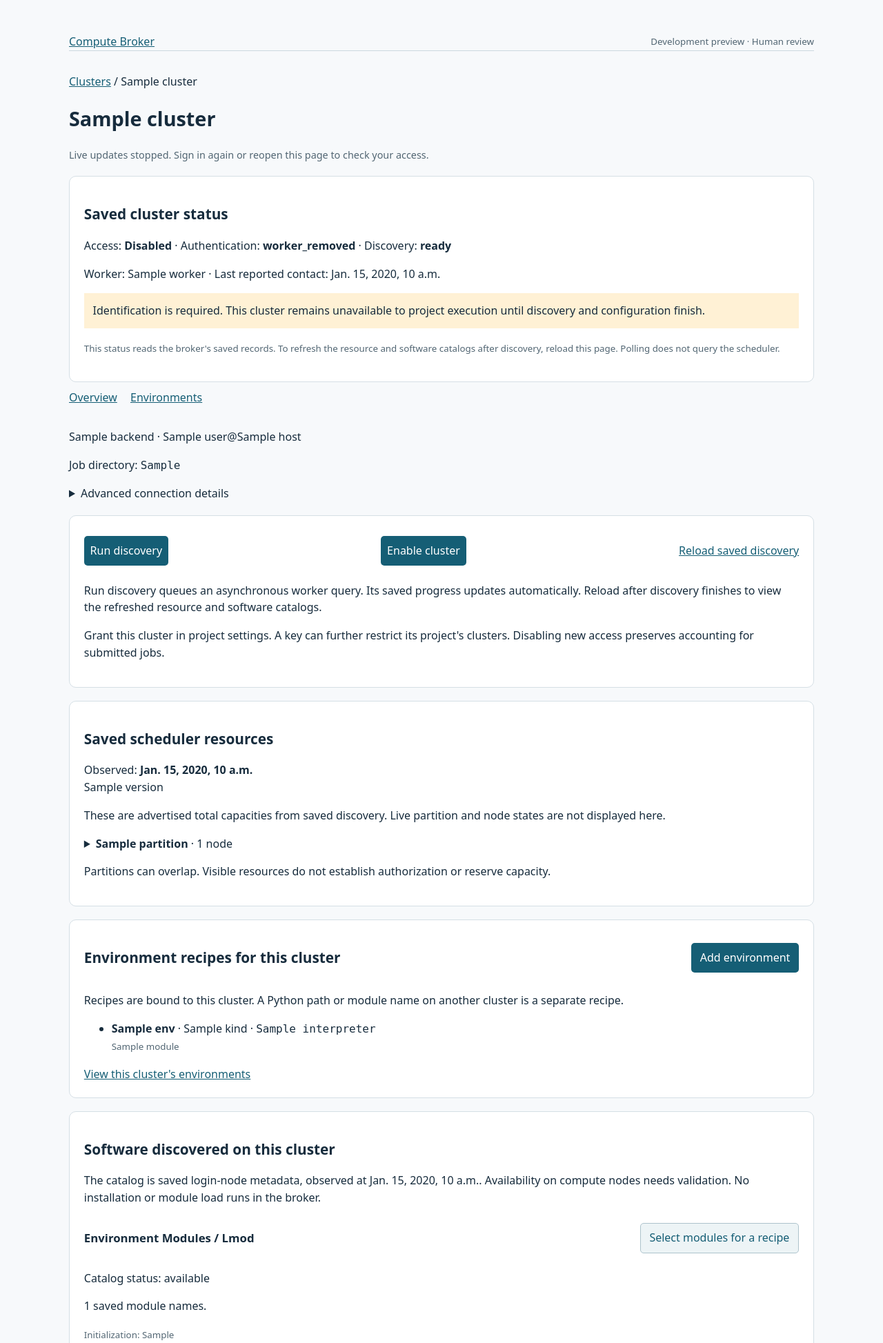
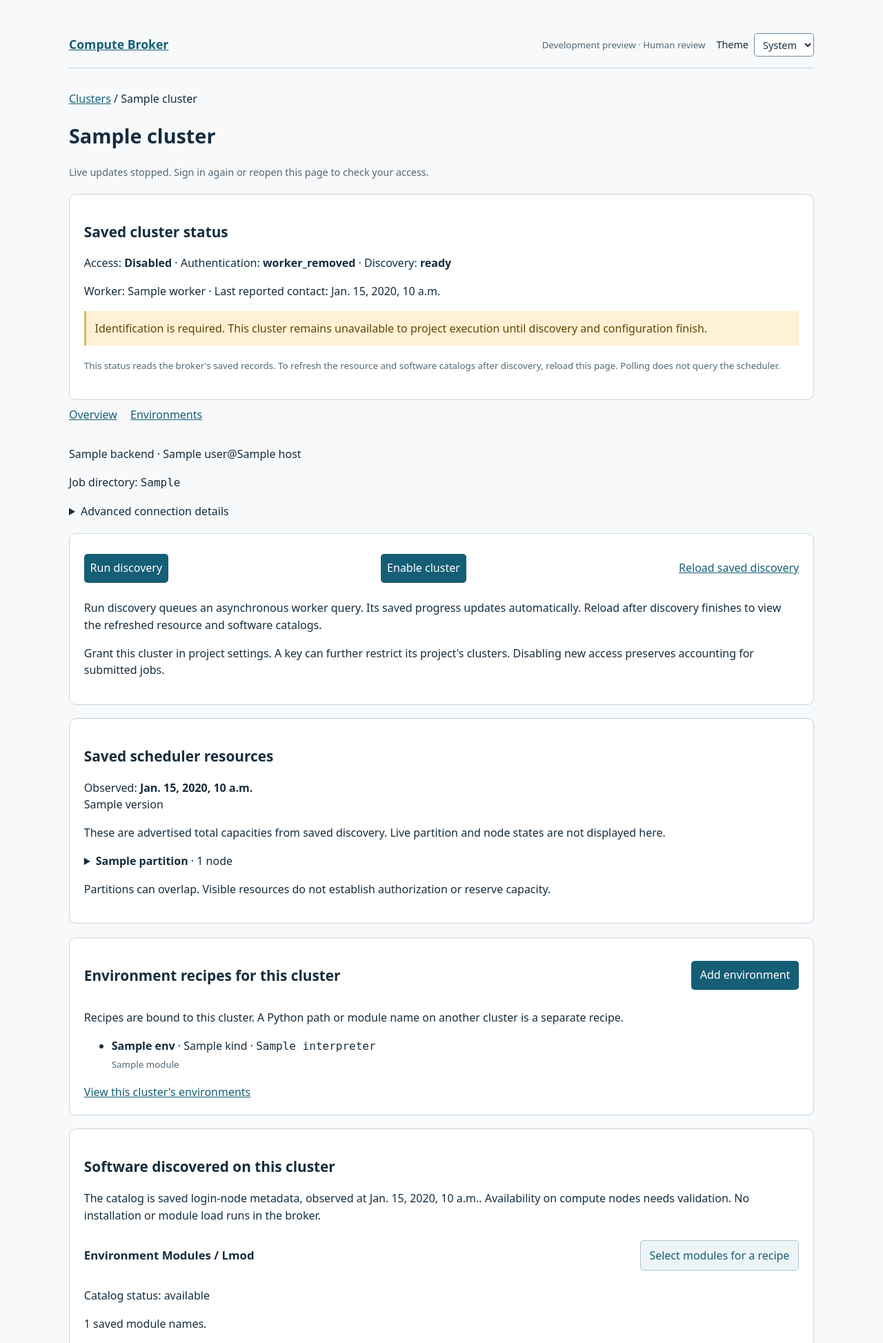
Before and after one commit to schmitfe/compute-relay, a Django app: template src/compute_broker/control/templates/broker/cluster_detail.html in a window 1280 px wide. Shown: the top 1947 px of the page at 69% size. Run offline with Django 3.2, Linux system fonts and the light colour scheme; the template is opened without the code that fills it: most values are stand-ins (such as "Sample title", 1, 10 or a date in 2020).

Commit message:
Add persistent system, light and dark portal themes

```diff
--- a/src/compute_broker/control/templates/broker/base.html
+++ b/src/compute_broker/control/templates/broker/base.html
@@ -1,40 +1,7 @@
-<!doctype html><html lang="en"><head><meta charset="utf-8"><meta name="viewport" content="width=device-width,initial-scale=1"><title>Compute Broker</title>
-<style>body{font:16px/1.55 system-ui,sans-serif;max-width:1080px;margin:3rem auto;padding:0 1.4rem;color:#172c3d;background:#f7f9fb}a{color:#155e75}header{display:flex;justify-content:space-between;align-items:center;border-bottom:1px solid #ccd8df;margin-bottom:2rem}h1{font-size:1.8rem}h2{font-size:1.3rem}article,section{background:white;border:1px solid #d5dfe5;border-radius:10px;padding:1.3rem;margin:1.2rem 0}pre{background:#122330;color:#e6f2f5;white-space:pre-wrap;overflow-wrap:anywhere;padding:1rem;border-radius:6px;font-size:.85rem}code{overflow-wrap:anywhere}label{display:block;margin:.7rem 0}input,textarea,button{font:inherit;padding:.55rem;border:1px solid #a0b1bd;border-radius:5px}textarea{display:block;width:90%;min-height:5rem}button{cursor:pointer;background:#155e75;color:white;border:0;margin:.5rem .5rem .5rem 0}button.reject{background:#943d33}.notice{background:#fff1d5;padding:.8rem}.error{color:#943d33}small{color:#526673}table{width:100%;text-align:left;border-collapse:collapse}td,th{padding:.5rem;border-bottom:1px solid #d5dfe5}</style></head><body>
-<header><a href="/">Compute Broker</a><small>Development preview · {% if user.is_authenticated %}{{ user.get_full_name|default:user.username }}{% else %}Human review{% endif %}</small></header>
+<!doctype html><html lang="en"><head><meta charset="utf-8"><meta name="viewport" content="width=device-width,initial-scale=1"><meta name="color-scheme" content="light dark"><title>Compute Broker</title>
+{% include "broker/portal_theme_script.html" %}
+{% include "broker/portal_styles.html" %}
+</head><body>
+<header><a class="portal-brand" href="/">Compute Broker</a><div class="header-controls"><small class="header-identity">Development preview · {% if user.is_authenticated %}{{ user.get_full_name|default:user.username }}{% else %}Human review{% endif %}</small><div class="theme-picker" id="portal-theme-picker" hidden><label for="portal-theme">Theme</label><select id="portal-theme"><option value="system">System</option><option value="light">Light</option><option value="dark">Dark</option></select></div><noscript><small>Theme follows your system setting.</small></noscript></div></header>
 {% load broker_extensions %}{% if user.is_authenticated %}<nav><a href="/">Projects &amp; jobs</a> <a href="/clusters/">Clusters</a> <a href="/projects/new/">New project</a>{% extension_navigation as extension_links %}{% for link in extension_links %}<a href="{{ link.url }}">{{ link.label }}</a>{% endfor %}</nav>{% endif %}
-<style>nav{display:flex;gap:1.2rem;flex-wrap:wrap;margin:-.6rem 0 2rem}.row{display:flex;align-items:center;justify-content:space-between;gap:1rem;flex-wrap:wrap}.button{display:inline-block;background:#155e75;color:white;border-radius:5px;padding:.55rem .8rem;text-decoration:none}.helptext{display:block;color:#526673;font-size:.9rem}.errorlist{color:#943d33}select{font:inherit;padding:.55rem;border:1px solid #a0b1bd;border-radius:5px;max-width:100%}.badge{background:#e1eaf0;border-radius:4px;padding:.15rem .4rem}td form{display:inline-block}input[type=checkbox]{width:1rem;height:1rem}section form>p{margin:1.3rem 0}section form label{font-weight:500}input:not([type=hidden]):not([type=checkbox]),select{max-width:100%;box-sizing:border-box}h3{font-size:1.05rem}</style>
-<style>
-.table-scroll{max-width:100%;overflow-x:auto}
-.catalog-scroll{max-height:26rem;overflow:auto;margin:1rem 0}
-.catalog-scroll [hidden]{display:none!important}
-.catalog-scroll td{overflow-wrap:anywhere;vertical-align:top}
-.module-picker{border:1px solid #d5dfe5;border-radius:6px;padding:1rem;margin:1rem 0}
-.module-picker label{font-weight:400}
-.job-table{min-width:48rem}
-.job-table td,.job-table th{vertical-align:top;overflow-wrap:anywhere}
-.key-table{table-layout:fixed;min-width:40rem}
-.key-table td,.key-table th{vertical-align:top;overflow-wrap:anywhere}
-.key-table th:first-child{width:27%}
-.key-table th:nth-child(2){width:28%}
-.key-table th:nth-child(3){width:20%}
-.key-table th:last-child{width:25%}
-.key-actions{display:flex;flex-direction:column;align-items:stretch;gap:.55rem;max-width:13rem;min-width:0}
-.key-actions form{display:block;margin:0;min-width:0}
-.key-actions button,.key-actions .button{display:block;box-sizing:border-box;width:100%;margin:0;text-align:center;white-space:normal;overflow-wrap:normal;line-height:1.4}
-.button.secondary{background:#edf4f6;color:#155e75;border:1px solid #adc3cc}
-</style>
-<style>
-.form-field{margin:1.3rem 0;max-width:42rem}
-.form-field>label{margin:0 0 .35rem;font-weight:600}
-.form-field>input:not([type=checkbox]),.form-field>select,.form-field>textarea{display:block;width:100%;box-sizing:border-box}
-.form-field .errorlist{list-style:none;padding:0;margin:.35rem 0;color:#943d33;font-weight:500}
-.form-field .helptext{margin:.35rem 0 0}
-.form-field [aria-invalid=true]{border:2px solid #943d33}
-.validation-summary{border-left:4px solid #943d33;padding:.8rem 1rem;background:#fff4f2}
-.validation-summary a{color:#943d33}
-.attempt-diagnostics dl{display:grid;grid-template-columns:minmax(10rem,1fr) minmax(0,3fr);gap:.35rem 1rem}
-.attempt-diagnostics dt{font-weight:600}
-.attempt-diagnostics dd{margin:0;overflow-wrap:anywhere}
-@media(max-width:620px){.attempt-diagnostics dl{display:block}.attempt-diagnostics dd{margin:0 0 .7rem}}
-</style>
 {% block content %}{% endblock %}{% include "broker/live_updates_script.html" %}</body></html>
--- /dev/null
+++ b/src/compute_broker/control/templates/broker/portal_styles.html
@@ -0,0 +1,91 @@
+<style>
+:root{
+  color-scheme:light;
+  --page-bg:#f7f9fb;--surface-bg:#ffffff;--text:#172c3d;--muted:#526673;
+  --border:#c8d5df;--control-bg:#ffffff;--control-text:#172c3d;--control-border:#748b99;
+  --link:#155e75;--button-bg:#155e75;--button-text:#ffffff;--button-hover:#104b5e;
+  --danger:#963c32;--danger-bg:#963c32;--danger-text:#ffffff;
+  --notice-bg:#fff1d5;--notice-text:#614506;--notice-border:#d8b867;--error-bg:#fff4f2;
+  --badge-bg:#e1eaf0;--secondary-bg:#edf4f6;--secondary-border:#adc3cc;--focus:#147d92;
+  --code-bg:#122330;--code-text:#e6f2f5;--placeholder:#617482;--disabled-bg:#e7edf1;--disabled-text:#556772;
+}
+:root[data-theme="dark"]{
+  color-scheme:dark;
+  --page-bg:#101820;--surface-bg:#18242f;--text:#e5edf3;--muted:#b0c1cf;
+  --border:#3d5263;--control-bg:#101c27;--control-text:#e5edf3;--control-border:#72889a;
+  --link:#83d8ed;--button-bg:#77c8dc;--button-text:#10232e;--button-hover:#a0e1ef;
+  --danger:#ffb4a8;--danger-bg:#7d3028;--danger-text:#fff1ed;
+  --notice-bg:#3e3017;--notice-text:#ffe3a3;--notice-border:#8f7139;--error-bg:#3c211f;
+  --badge-bg:#304858;--secondary-bg:#223743;--secondary-border:#668293;--focus:#8ddffa;
+  --code-bg:#0a1118;--code-text:#d7edf4;--placeholder:#a8bbc9;--disabled-bg:#263744;--disabled-text:#9fb1be;
+}
+/* Follow the system when scripting is unavailable too. */
+@media(prefers-color-scheme:dark){:root:not([data-theme]){
+  color-scheme:dark;
+  --page-bg:#101820;--surface-bg:#18242f;--text:#e5edf3;--muted:#b0c1cf;
+  --border:#3d5263;--control-bg:#101c27;--control-text:#e5edf3;--control-border:#72889a;
+  --link:#83d8ed;--button-bg:#77c8dc;--button-text:#10232e;--button-hover:#a0e1ef;
+  --danger:#ffb4a8;--danger-bg:#7d3028;--danger-text:#fff1ed;
+  --notice-bg:#3e3017;--notice-text:#ffe3a3;--notice-border:#8f7139;--error-bg:#3c211f;
+  --badge-bg:#304858;--secondary-bg:#223743;--secondary-border:#668293;--focus:#8ddffa;
+  --code-bg:#0a1118;--code-text:#d7edf4;--placeholder:#a8bbc9;--disabled-bg:#263744;--disabled-text:#9fb1be;
+}}
+html{background:var(--page-bg)}
+body{font:16px/1.55 system-ui,sans-serif;max-width:1080px;margin:3rem auto;padding:0 1.4rem;color:var(--text);background:var(--page-bg)}
+a{color:var(--link)}
+header{display:flex;justify-content:space-between;align-items:center;flex-wrap:wrap;gap:1rem;border-bottom:1px solid var(--border);margin-bottom:2rem;padding-bottom:1rem}
+.portal-brand{font-weight:650;font-size:1.1rem;flex:0 0 auto}
+.header-controls{display:flex;align-items:center;justify-content:flex-end;gap:.6rem 1rem;flex-wrap:wrap;margin-left:auto;min-width:0;max-width:100%}
+.header-identity{max-width:28rem;overflow-wrap:anywhere}
+.theme-picker{display:flex;align-items:center;gap:.5rem;margin:0;white-space:nowrap;font-size:.9rem}
+.theme-picker label{margin:0;font-weight:500}.theme-picker select{width:auto;padding:.35rem .5rem}
+[hidden]{display:none!important}
+h1{font-size:1.8rem}h2{font-size:1.3rem}h3{font-size:1.05rem}
+article,section{background:var(--surface-bg);border:1px solid var(--border);border-radius:10px;padding:1.3rem;margin:1.2rem 0}
+pre{background:var(--code-bg);color:var(--code-text);white-space:pre-wrap;overflow-wrap:anywhere;padding:1rem;border:1px solid var(--border);border-radius:6px;font-size:.85rem}
+code{overflow-wrap:anywhere}label{display:block;margin:.7rem 0}
+input,textarea,button,select{font:inherit;padding:.55rem;border:1px solid var(--control-border);border-radius:5px}
+input,textarea,select{color:var(--control-text);background:var(--control-bg)}
+input::placeholder,textarea::placeholder{color:var(--placeholder);opacity:1}
+textarea{display:block;width:90%;min-height:5rem}
+select{max-width:100%}option{color:var(--control-text);background:var(--control-bg)}
+input[type=checkbox],input[type=radio]{accent-color:var(--link)}input[type=checkbox]{width:1rem;height:1rem}
+button,.button{cursor:pointer;background:var(--button-bg);color:var(--button-text);border:0}
+button{margin:.5rem .5rem .5rem 0}.button{display:inline-block;border-radius:5px;padding:.55rem .8rem;text-decoration:none}
+button:hover,.button:hover{background:var(--button-hover)}
+button.reject{background:var(--danger-bg);color:var(--danger-text)}
+.button.secondary,button.secondary{background:var(--secondary-bg);color:var(--link);border:1px solid var(--secondary-border)}
+button:disabled,input:disabled,select:disabled,textarea:disabled{cursor:not-allowed;background:var(--disabled-bg);color:var(--disabled-text);border:1px solid var(--control-border)}
+a:focus-visible,button:focus-visible,input:focus-visible,textarea:focus-visible,select:focus-visible,summary:focus-visible{outline:3px solid var(--focus);outline-offset:3px}
+summary{cursor:pointer}fieldset{border:1px solid var(--border);border-radius:6px}
+.notice{background:var(--notice-bg);color:var(--notice-text);padding:.8rem;border-left:3px solid var(--notice-border)}.notice a{color:inherit}
+.error,.errorlist{color:var(--danger)}small,.helptext{color:var(--muted)}.helptext{display:block;font-size:.9rem}
+table{width:100%;text-align:left;border-collapse:collapse}td,th{padding:.5rem;border-bottom:1px solid var(--border)}td form{display:inline-block}
+nav{display:flex;gap:1.2rem;flex-wrap:wrap;margin:-.6rem 0 2rem}
+.row{display:flex;align-items:center;justify-content:space-between;gap:1rem;flex-wrap:wrap}
+.badge{background:var(--badge-bg);color:var(--text);border-radius:4px;padding:.15rem .4rem}
+section form>p{margin:1.3rem 0}section form label{font-weight:500}
+input:not([type=hidden]):not([type=checkbox]),select{max-width:100%;box-sizing:border-box}
+.table-scroll{max-width:100%;overflow-x:auto}.catalog-scroll{max-height:26rem;overflow:auto;margin:1rem 0}
+.catalog-scroll td{overflow-wrap:anywhere;vertical-align:top}
+.module-picker{border:1px solid var(--border);border-radius:6px;padding:1rem;margin:1rem 0}.module-picker label{font-weight:400}
+.job-table{min-width:48rem}.job-table td,.job-table th{vertical-align:top;overflow-wrap:anywhere}
+.key-table{table-layout:fixed;min-width:40rem}.key-table td,.key-table th{vertical-align:top;overflow-wrap:anywhere}
+.key-table th:first-child{width:27%}.key-table th:nth-child(2){width:28%}.key-table th:nth-child(3){width:20%}.key-table th:last-child{width:25%}
+.key-actions{display:flex;flex-direction:column;align-items:stretch;gap:.55rem;max-width:13rem;min-width:0}
+.key-actions form{display:block;margin:0;min-width:0}
+.key-actions button,.key-actions .button{display:block;box-sizing:border-box;width:100%;margin:0;text-align:center;white-space:normal;overflow-wrap:normal;line-height:1.4}
+.form-field{margin:1.3rem 0;max-width:42rem}.form-field>label{margin:0 0 .35rem;font-weight:600}
+.form-field>input:not([type=checkbox]),.form-field>select,.form-field>textarea{display:block;width:100%;box-sizing:border-box}
+.form-field .errorlist{list-style:none;padding:0;margin:.35rem 0;color:var(--danger);font-weight:500}
+.form-field .helptext{margin:.35rem 0 0}.form-field [aria-invalid=true]{border:2px solid var(--danger)}
+.validation-summary{border-left:4px solid var(--danger);padding:.8rem 1rem;background:var(--error-bg);color:var(--text)}.validation-summary a{color:var(--danger)}
+.attempt-diagnostics dl{display:grid;grid-template-columns:minmax(10rem,1fr) minmax(0,3fr);gap:.35rem 1rem}
+.attempt-diagnostics dt{font-weight:600}.attempt-diagnostics dd{margin:0;overflow-wrap:anywhere}
+::selection{background:var(--button-bg);color:var(--button-text)}
+@media(max-width:620px){
+  body{margin:1.5rem auto;padding:0 1rem}
+  header{align-items:flex-start}.header-controls{justify-content:flex-start;margin-left:0;flex-basis:100%}.header-identity{flex-basis:100%}
+  .attempt-diagnostics dl{display:block}.attempt-diagnostics dd{margin:0 0 .7rem}
+}
+</style>
--- /dev/null
+++ b/src/compute_broker/control/templates/broker/portal_theme_script.html
@@ -0,0 +1,40 @@
+<script>
+(() => {
+  const storageKey = 'compute-broker.theme';
+  const choices = ['system', 'light', 'dark'];
+  const root = document.documentElement;
+  const system = typeof window.matchMedia === 'function' ? window.matchMedia('(prefers-color-scheme: dark)') : null;
+  let preference = 'system', selector = null;
+  function normalized(value) { return choices.includes(value) ? value : 'system'; }
+  try { preference = normalized(window.localStorage.getItem(storageKey)); } catch (_) {}
+  function apply() {
+    const theme = preference === 'system' ? (system && system.matches ? 'dark' : 'light') : preference;
+    root.dataset.theme = theme;
+    root.dataset.themePreference = preference;
+    root.style.colorScheme = theme;
+    if (selector) selector.value = preference;
+  }
+  // Apply before styles/content so saved or system dark colors use the first paint.
+  apply();
+  function systemChanged() { if (preference === 'system') apply(); }
+  if (system && typeof system.addEventListener === 'function') system.addEventListener('change', systemChanged);
+  else if (system && typeof system.addListener === 'function') system.addListener(systemChanged);
+  window.addEventListener('storage', event => {
+    if (event.key !== storageKey && event.key !== null) return;
+    preference = normalized(event.newValue);
+    apply();
+  });
+  document.addEventListener('DOMContentLoaded', () => {
+    selector = document.getElementById('portal-theme');
+    if (!selector) return;
+    selector.value = preference;
+    const picker = document.getElementById('portal-theme-picker');
+    if (picker) picker.hidden = false;
+    selector.addEventListener('change', () => {
+      preference = normalized(selector.value);
+      apply();
+      try { window.localStorage.setItem(storageKey, preference); } catch (_) {}
+    });
+  });
+})();
+</script>
```
Also changed, not shown: tests/unit/test_portal_theme.py (added, +170 -0 lines).
